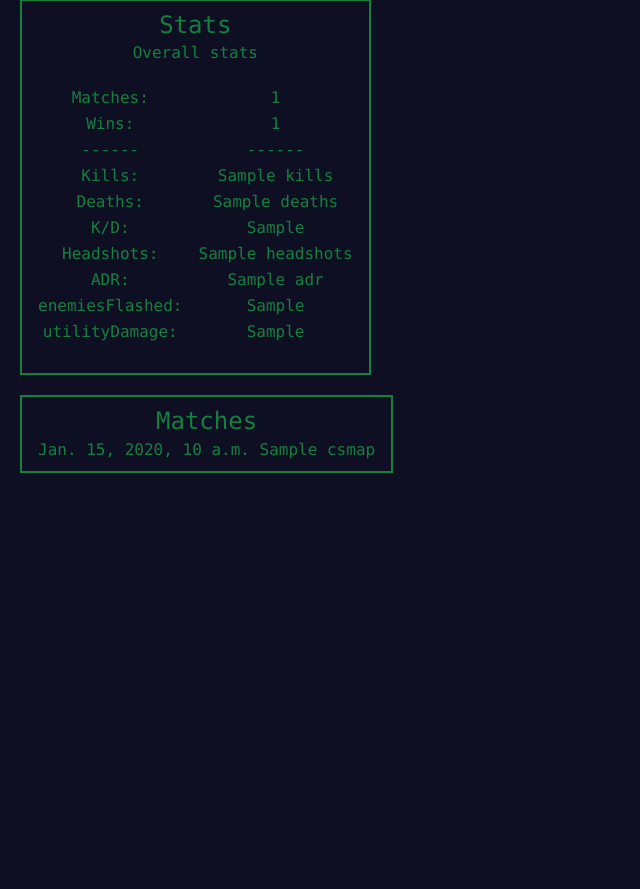
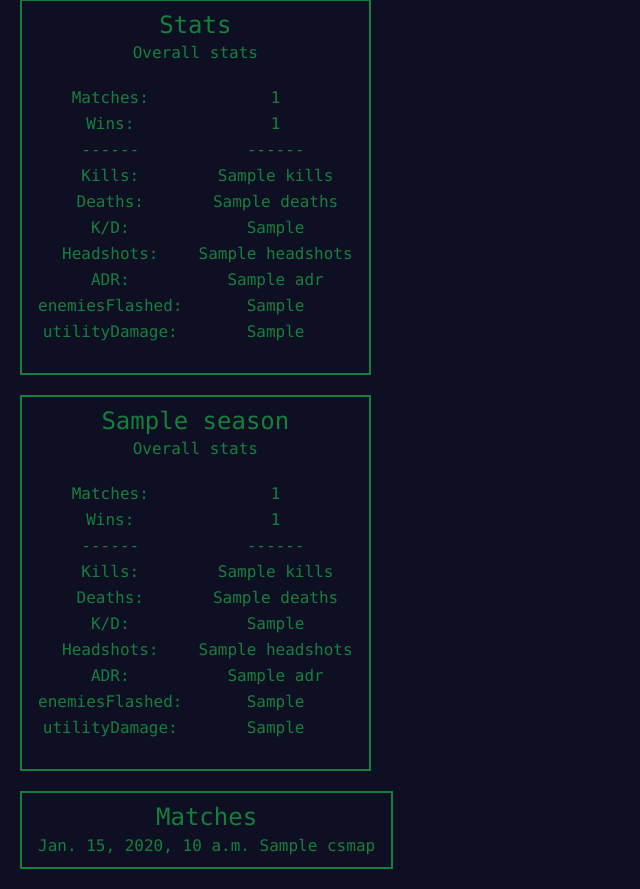
Before and after one commit to NicoFoth/Foth.dev-2.0, a Django app: template csgo/templates/csgo/player_profile.html in a window 1280 px wide. Shown: the part 121-1010 px from the top of the page, without its empty margins (0-640 px from the left). Before the commit the page ends 594 px from the top, so only its background shows below. Run offline with Django 3.2, Linux system fonts and the light colour scheme; tables that the repository leaves empty hold one stand-in row (values such as "Sample post"); the template is opened without the code that fills it: values that come from a table or form of the project are taken from there, most other values are stand-ins (such as "Sample title", 1, 10 or a date in 2020); style sheets or scripts are compiled from the project's sources; some libraries are stand-ins or nearby versions.

Commit message:
First iteration of seasonal player stats

```diff
--- a/csgo/templates/csgo/player_profile.html
+++ b/csgo/templates/csgo/player_profile.html
@@ -51,8 +51,59 @@
       </tr>
     </tbody>
   </table>
+</div>
 
+{% for season in player_seasons %}
+<div class="w-fit border-2 border-green-700 p-2 text-green-700 text-center my-5 overflow-auto">
+  <h2 class="text-2xl text-green-700 text-center">{{ season.name }}</h2>
+  <p class="text-center">Overall stats</p>
+  <table class="my-5">
+    <tbody>
+      <tr>
+        <td class="px-2">Matches: </td>
+        <td class="px-2">{{ season.matchCount }}</td>
+      </tr>
+      <tr>
+        <td class="px-2">Wins: </td>
+        <td class="px-2">{{ player_stats.winCount }}</td>
+      </tr>
+      <tr>
+        <td class="px-2">------</td>
+        <td class="px-2">------</td>
+      </tr>
+      <tr>
+        <td class="px-2">Kills: </td>
+        <td class="px-2">{{ player_stats.kills }}</td>
+      </tr>
+      <tr>
+        <td class="px-2">Deaths: </td>
+        <td class="px-2">{{ player_stats.deaths }}</td>
+      </tr>
+      <tr>
+        <td class="px-2">K/D: </td>
+        <td class="px-2">{{ player_stats.kd }}</td>
+      </tr>
+      <tr>
+        <td class="px-2">Headshots: </td>
+        <td class="px-2">{{ player_stats.headshots }}</td>
+      </tr>
+      <tr>
+        <td class="px-2">ADR: </td>
+        <td class="px-2">{{ player_stats.adr }}</td>
+      </tr>
+      <tr>
+        <td class="px-2">enemiesFlashed: </td>
+        <td class="px-2">{{ player_stats.enemiesFlashed }}</td>
+      </tr>
+      <tr>
+        <td class="px-2">utilityDamage: </td>
+        <td class="px-2">{{ player_stats.utilityDamage }}</td>
+      </tr>
+    </tbody>
+  </table>
 </div>
+{% endfor %}
+
 <div class="w-fit border-2 border-green-700 p-2 text-green-700 text-center my-5 overflow-auto">
     <h2 class="text-2xl text-green-700 text-center">Matches</h2>
     <table class="text-center mx-auto">
```
Also changed, not shown: csgo/views.py (+6 -1 lines).
